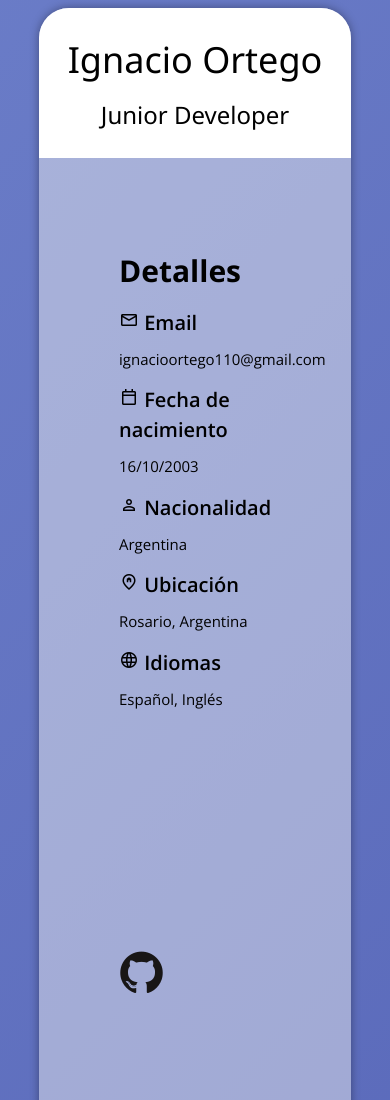
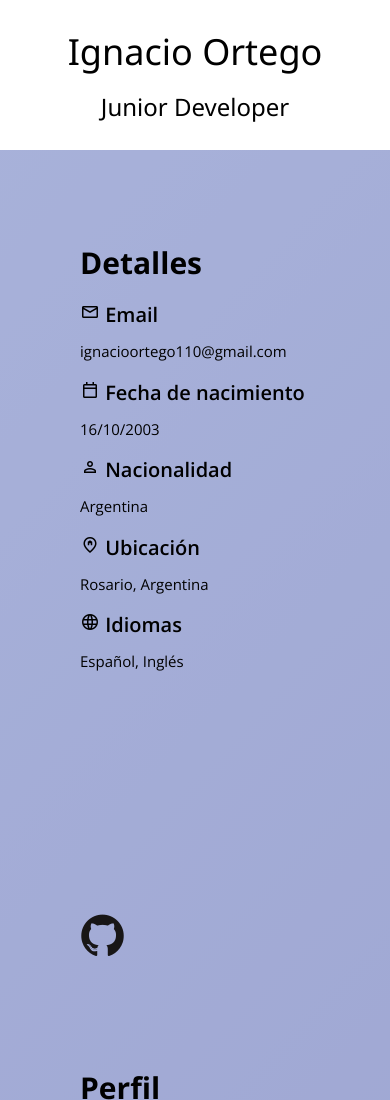
Before and after one commit to nachoortego/cv, a plain HTML site: page index.html in a window 390 px wide. Shown: the top 1100 px of the page. Drawn offline with nearby package versions, Linux system fonts and the light colour scheme.

Commit message:
Responsive Layout 1100px

```diff
--- a/styles.css
+++ b/styles.css
@@ -4,6 +4,7 @@ body {
     font-family: 'Open Sans', Sans-serif;
     font-weight: 400;
 }
+
 h2 {
     font-family: 'Open Sans', Sans-serif;
     font-weight: 700;
@@ -51,7 +52,6 @@ h4 {
 }
 
 
-
 .head {
     display:flex;
     height: 150px;
@@ -64,7 +64,20 @@ h4 {
     border-top-left-radius: 30px;
     border-top-right-radius: 30px;
     font-family: 'Open Sans', Helvetica, Sans-serif;
+
 }
+@media (max-width: 1150px) {
+    .head {
+        border-top-left-radius: 0px;
+        border-top-right-radius: 0px;    }
+    .box {
+        width:100%;
+      }
+    body {
+        padding-top: 0px;
+        padding-bottom: 0px;
+    }
+  }
 
 .row {
     display: flex;
```
